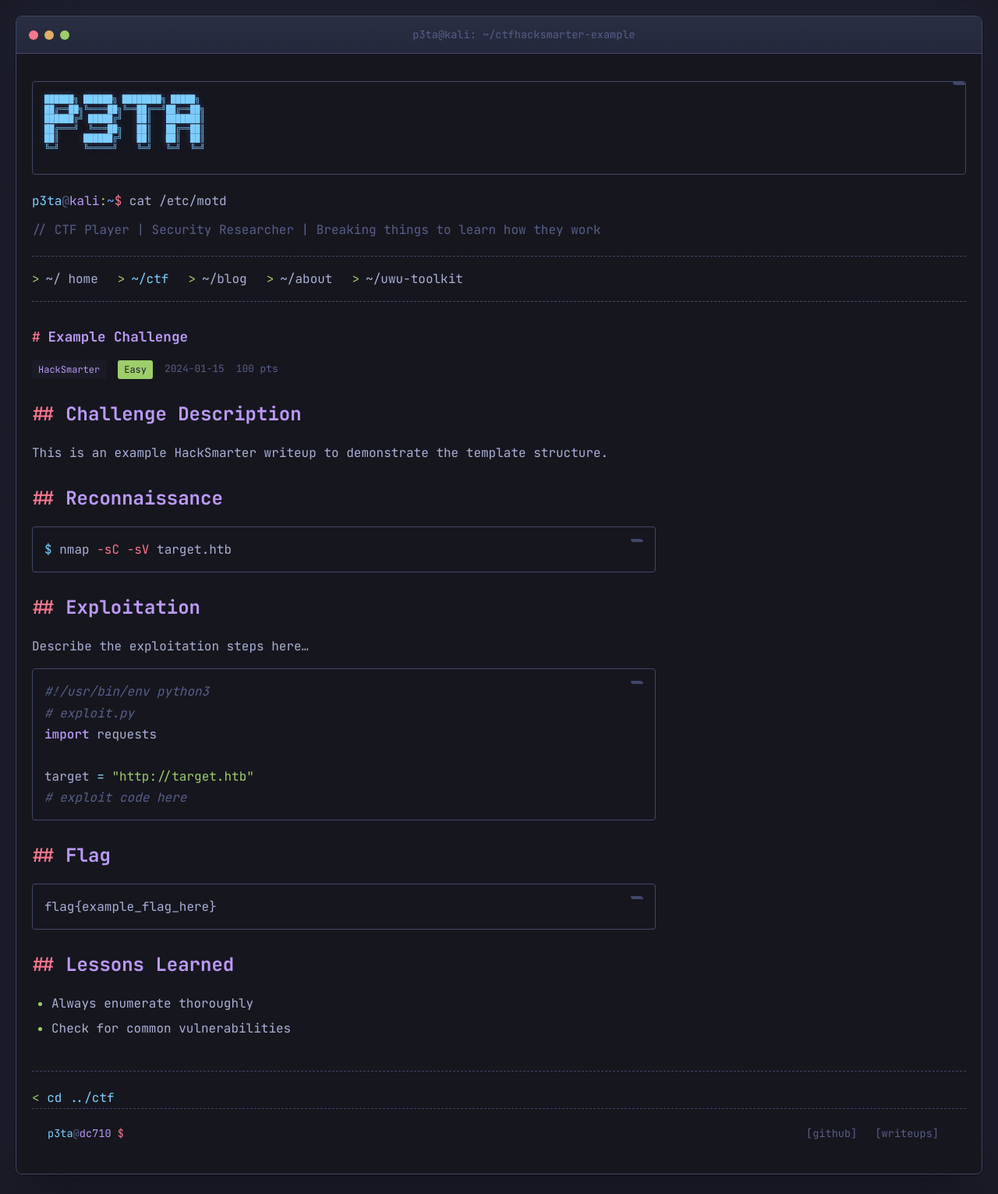
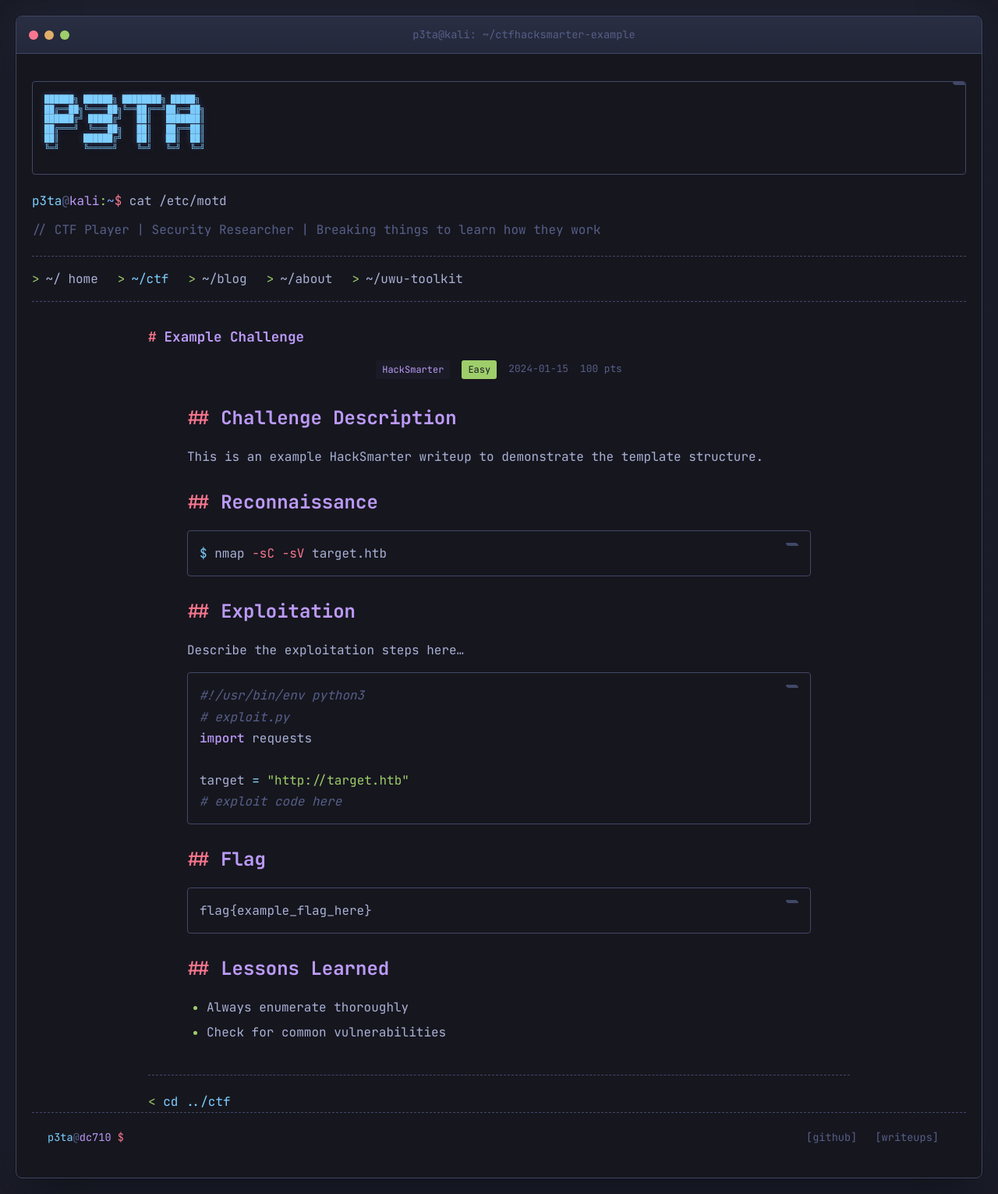
Before and after one commit to p3ta00/p3ta00.github.io, a Jekyll site: the page built from _ctf/hacksmarter-example.md, in a window 1280 px wide. Shown: the whole page at 78% size. Built offline with Jekyll 4.4.1, drawn with Linux system fonts in a browser that asks for light colours.

Commit message:
Center CTF writeup content and header

```diff
--- a/assets/css/main.css
+++ b/assets/css/main.css
@@ -695,9 +695,25 @@ div.highlighter-rouge {
   position: relative;
 }
 
+/* CTF Writeups */
+.writeup {
+  max-width: 900px;
+  margin: 0 auto;
+}
+
+.writeup-header {
+  text-align: center;
+  margin-bottom: 30px;
+}
+
+.writeup-header .writeup-meta {
+  justify-content: center;
+}
+
 /* Blog posts */
 .post-content {
   max-width: 800px;
+  margin: 0 auto;
 }
 
 .post-content h1, .post-content h2, .post-content h3 {
```
